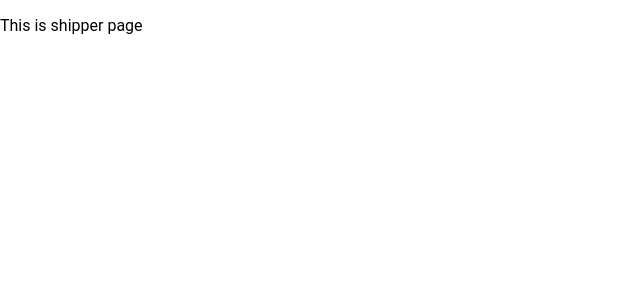
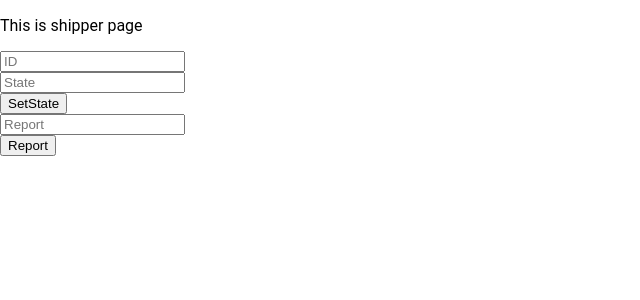
Before and after one commit to khiem20tc/bookingfrontend, a React (Create React App) app: page /shipper in a window 1280 px wide. Shown: the top 300 px of the page, without its empty margins (0-640 px from the left). Built offline with nearby package versions, Linux system fonts and the light colour scheme.

Commit message:
complete API for shipper page

```diff
--- a/src/components/Shipper/Shipper.js
+++ b/src/components/Shipper/Shipper.js
@@ -1,11 +1,83 @@
 import React, { useState } from 'react';
-import { Link } from "react-router-dom";
+import { Link, withRouter } from "react-router-dom";
+import axios from 'axios';
 
 import './Shipper.css';
 
-export default function Shipper() {
+function Shipper(props) {
+
+  const [report, setReport] = useState('');
+  const [ID, setID] = useState('');
+  const [state, setState] = useState('');
+
+  if (localStorage.getItem('token'))
+  var token = "HKNee " + localStorage.getItem('token').substring(1,localStorage.getItem('token').length-1);
+
+ const SetState = async event => {
+   event.preventDefault();
+
+   const State = {
+     State: state
+   }
+
+   await axios.put(`http://localhost:5000/order/${ID}/setstate`, State, {
+    headers: {
+      'Authorization': `${token}`
+    }
+  })
+  .then(res => {
+    console.log(res);
+    console.log(res.data);
+  })
+  .catch(err => {
+    console.log(err)
+  })
+ }
+
+  const Report = async event => {
+    event.preventDefault();
+
+    // if(localStorage.getItem('ID_order'))
+    // var ID = localStorage.getItem('ID_order');
+
+    const report_ = {
+      Report: report
+    }
+
+    await axios.put(`http://localhost:5000/order/${ID}/report`, report_, {
+      headers: {
+        'Authorization': `${token}`
+      }
+    })
+  .then(res => {
+    console.log(res);
+    console.log(res.data);
+  })
+  .catch(err => {
+    console.log(err)
+  })
+  }
 
   return (
+    <div>
     <p>This is shipper page</p>
+    <div>
+          <input placeholder="ID" type="text" onChange={(event) => setID(event.target.value)}/>
+    </div>
+    <div>
+          <input placeholder="State" type="text" onChange={(event) => setState(event.target.value)}/>
+    </div>
+    <form onSubmit={SetState}>
+      <button type="submit">SetState</button>
+    </form>
+    <div>
+          <input placeholder="Report" type="text" onChange={(event) => setReport(event.target.value)}/>
+    </div>
+    <form onSubmit={Report}>
+      <button type="submit">Report</button>
+    </form>
+    </div>
   );
 }
+
+export default withRouter(Shipper)
```
